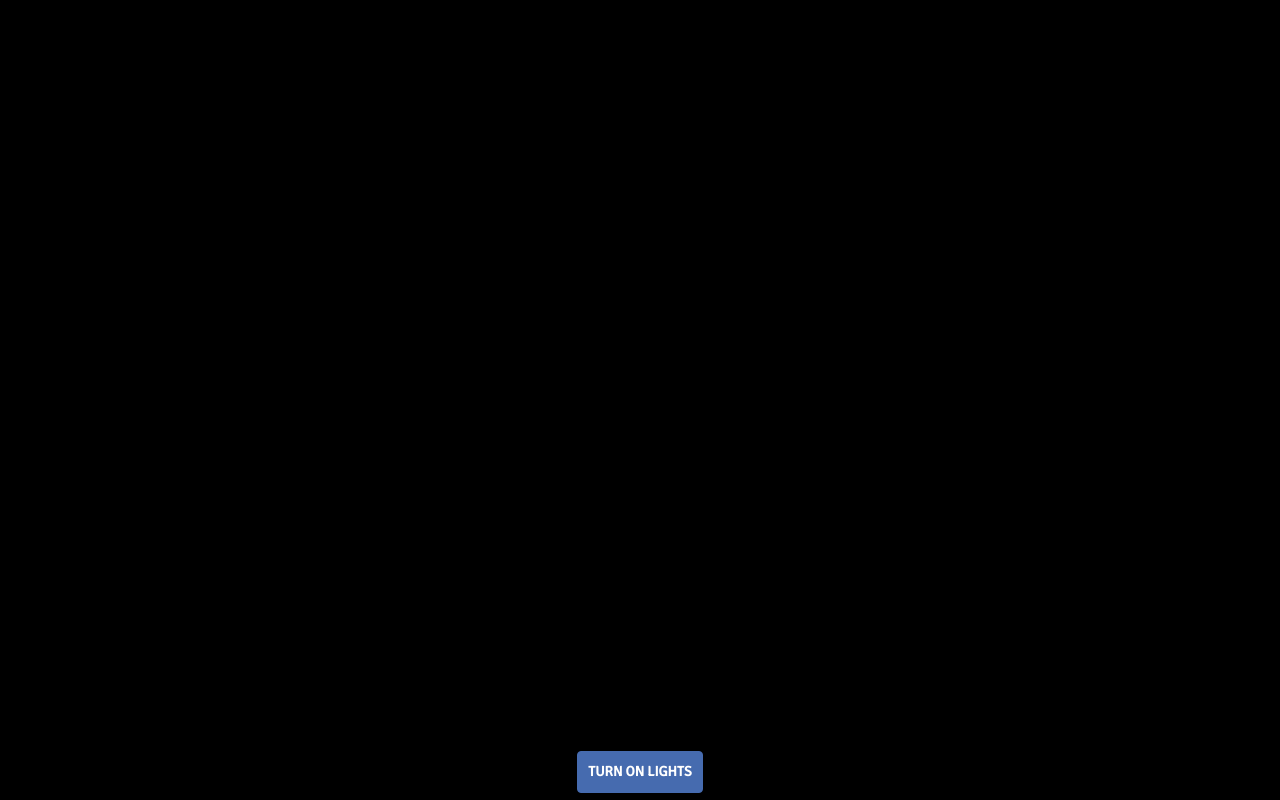
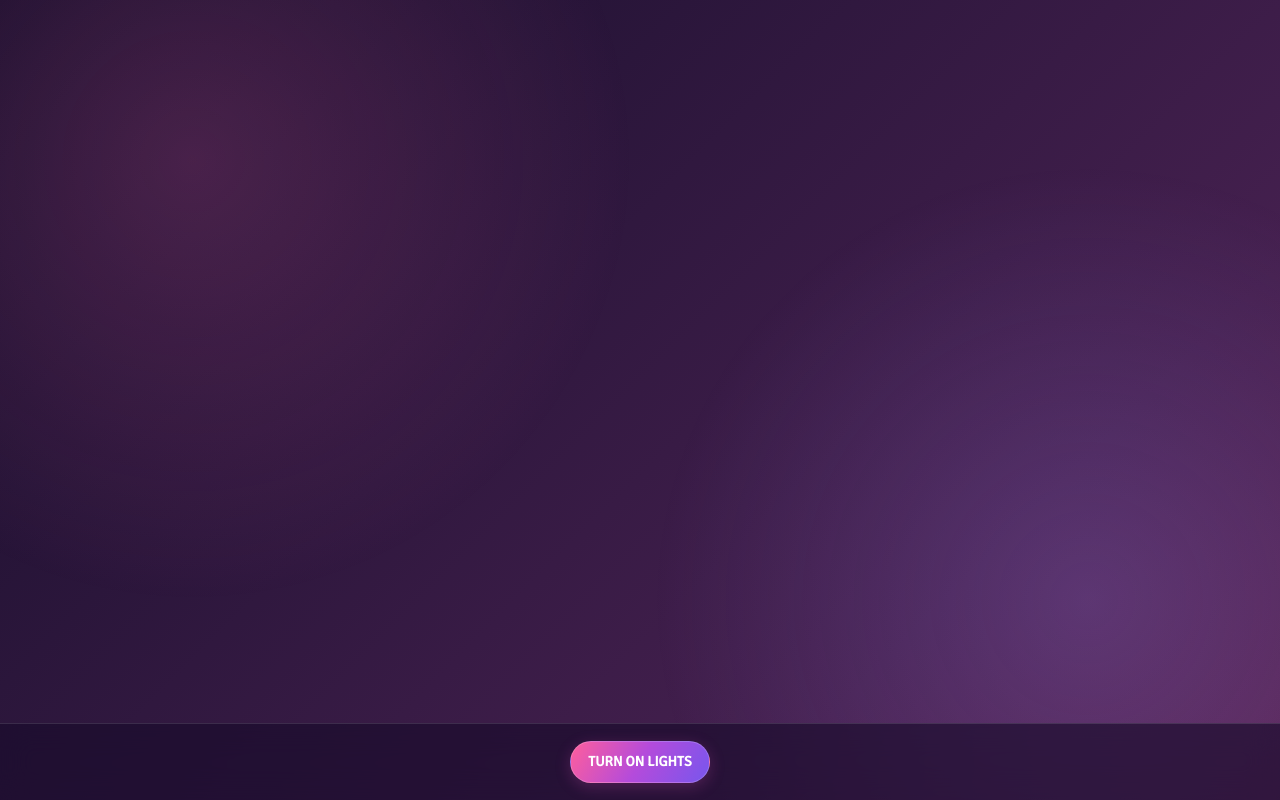
Before and after one commit to Gourabroy1234/hello_master, a website: page index.html in a window 1280 px wide. Drawn offline with nearby package versions, Linux system fonts and the light colour scheme.

Commit message:
Update index.html

```diff
--- a/index.html
+++ b/index.html
@@ -27,6 +27,7 @@
 	<!-- <link href='http://fonts.googleapis.com/css?family=Nunito' rel='stylesheet' type='text/css'> -->
 	<link rel="stylesheet/less" href="cake.less">
 	<script src="//cdnjs.cloudflare.com/ajax/libs/less.js/2.1.0/less.min.js"></script>
+	<link rel="stylesheet" href="birthday-enhancement.css">
 </head>
 
 <body>
```
